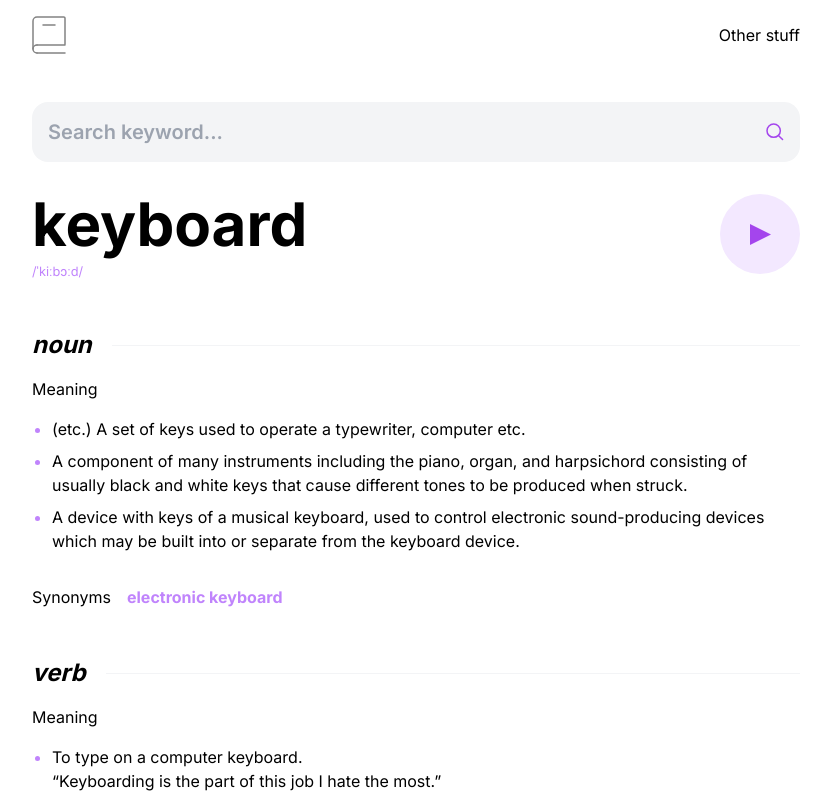
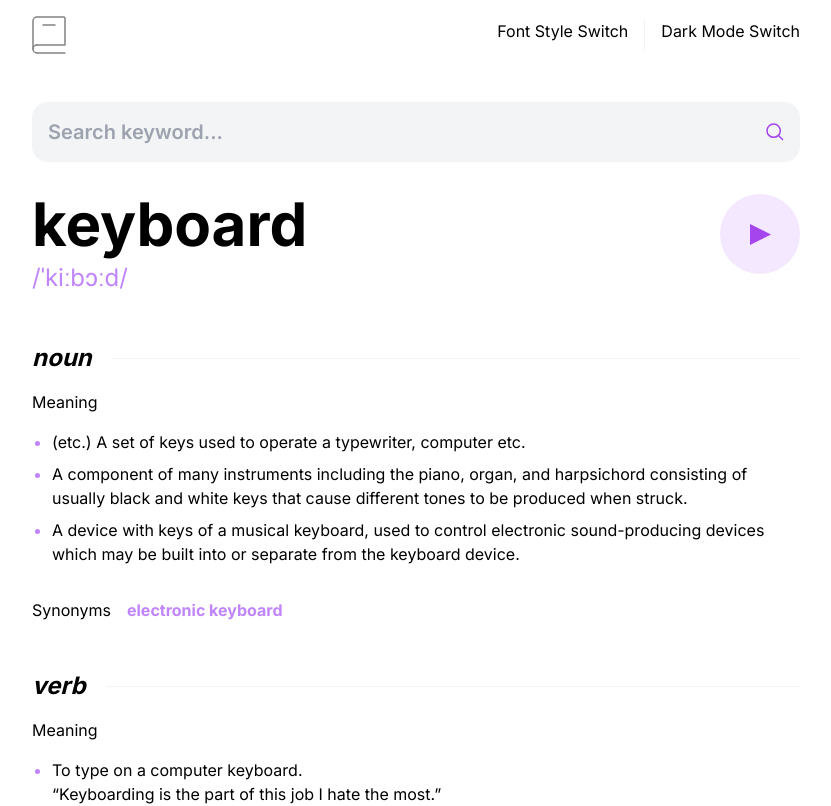
Before and after one commit to dominikrubroeder/dictionary-web-app, a Next.js app: page / in a window 1280 px wide. Shown: the top 806 px of the page, without its empty margins (224-1055 px from the left). Built offline with nearby package versions, Linux system fonts and the light colour scheme.

Commit message:
Prepare dark mode

```diff
--- /dev/null
+++ b/src/app/components/DarkModeSwitch.tsx
@@ -0,0 +1,17 @@
+"use client";
+export default function DarkModeSwitch() {
+  return (
+    <div
+      onClick={() => {
+        if (document.documentElement.classList.contains("dark")) {
+          document.documentElement.classList.remove("dark");
+        } else {
+          document.documentElement.classList.add("dark");
+        }
+      }}
+      className="dark:text-white"
+    >
+      Dark Mode Switch
+    </div>
+  );
+}
--- /dev/null
+++ b/src/app/components/FontStyleSwitch.tsx
@@ -0,0 +1,3 @@
+export default function FontStyleSwitch() {
+  return <div className="dark:text-white">Font Style Switch</div>;
+}
--- a/src/app/globals.css
+++ b/src/app/globals.css
@@ -10,4 +10,8 @@
     button {
         @apply interactive;
     }
+
+    * {
+        @apply transition-all duration-300
     }
+}
--- a/src/app/layout.tsx
+++ b/src/app/layout.tsx
@@ -1,13 +1,15 @@
-import './globals.css';
-import { Inter } from 'next/font/google';
-import Logo from '@/app/components/Logo';
+import "./globals.css";
+import { Inter } from "next/font/google";
+import Logo from "@/app/components/Logo";
+import FontStyleSwitch from "@/app/components/FontStyleSwitch";
+import DarkModeSwitch from "@/app/components/DarkModeSwitch";
 
-const inter = Inter({ subsets: ['latin'] });
+const inter = Inter({ subsets: ["latin"] });
 
 export const metadata = {
-  title: 'Dictionary Web App',
+  title: "Dictionary Web App",
   description:
-    'Dictionary Web App frontend challenge by frontendmentor.io, developed by Dominik Rubröder',
+    "Dictionary Web App frontend challenge by frontendmentor.io, developed by Dominik Rubröder",
 };
 
 export default function RootLayout({
@@ -16,14 +18,18 @@ export default function RootLayout({
   children: React.ReactNode;
 }) {
   return (
-    <html lang='en'>
+    <html lang="en">
       <body
-        className={`mx-auto grid min-h-screen max-w-screen-md grid-rows-[max-content_max-content_1fr] gap-8 ${inter.className}`}
+        className={`mx-auto grid min-h-screen max-w-screen-md grid-rows-[max-content_max-content_1fr] gap-8 ${inter.className} dark:bg-black`}
       >
-        <header className='flex items-center justify-between gap-4 py-4'>
+        <header className="flex items-center justify-between gap-4 py-4">
           <Logo />
 
-          <div>Other stuff</div>
+          <div className="flex gap-4">
+            <FontStyleSwitch />
+            <span className="h-8 w-[1px] bg-gray-100"></span>
+            <DarkModeSwitch />
+          </div>
         </header>
 
         {children}
--- a/src/app/page.tsx
+++ b/src/app/page.tsx
@@ -60,8 +60,8 @@ export default function Home() {
 
       <section className="flex justify-between gap-4">
         <div className="grid gap-2">
-          <h1 className="text-6xl font-bold">{data.word}</h1>
-          <small className="text-purple-400">{data.phonetic}</small>
+          <h1 className="text-6xl font-bold dark:text-white">{data.word}</h1>
+          <small className="text-2xl text-purple-400">{data.phonetic}</small>
         </div>
         <button className="flex h-20 w-20 items-center justify-center rounded-full bg-purple-100 p-4 text-purple-600">
           <PlayIcon />
@@ -71,17 +71,19 @@ export default function Home() {
       {data.meanings.map((meaning, index) => (
         <section key={index}>
           <header className="my-4 flex items-center gap-5 font-bold italic">
-            <h2 className="text-2xl">{meaning.partOfSpeech}</h2>
-            <div className="h-[1px] w-full bg-gray-100"></div>
+            <h2 className="text-2xl dark:text-white">{meaning.partOfSpeech}</h2>
+            <div className="h-[1px] w-full bg-gray-100 dark:bg-gray-900"></div>
           </header>
 
           <h2 className="mb-4">Meaning</h2>
           <ul className="mb-8 grid list-disc gap-2 pl-5">
             {meaning.definitions.map((definition, index) => (
               <li key={index} className="text-purple-400">
-                <span className="text-black">{definition.definition}</span>
+                <span className="text-black dark:text-white">
+                  {definition.definition}
+                </span>
                 {definition.example && (
-                  <p className="text-black">
+                  <p className="text-black dark:text-white">
                     &ldquo;{definition.example}&rdquo;
                   </p>
                 )}
--- a/tailwind.config.js
+++ b/tailwind.config.js
@@ -1,12 +1,13 @@
 /** @type {import('tailwindcss').Config} */
 module.exports = {
+  darkMode: "class",
   content: [
-    './src/pages/**/*.{js,ts,jsx,tsx,mdx}',
-    './src/components/**/*.{js,ts,jsx,tsx,mdx}',
-    './src/app/**/*.{js,ts,jsx,tsx,mdx}',
+    "./src/pages/**/*.{js,ts,jsx,tsx,mdx}",
+    "./src/components/**/*.{js,ts,jsx,tsx,mdx}",
+    "./src/app/**/*.{js,ts,jsx,tsx,mdx}",
   ],
   theme: {
     extend: {},
   },
   plugins: [],
-}
+};
```
Lines whose indentation alone changed are shown as unchanged.
